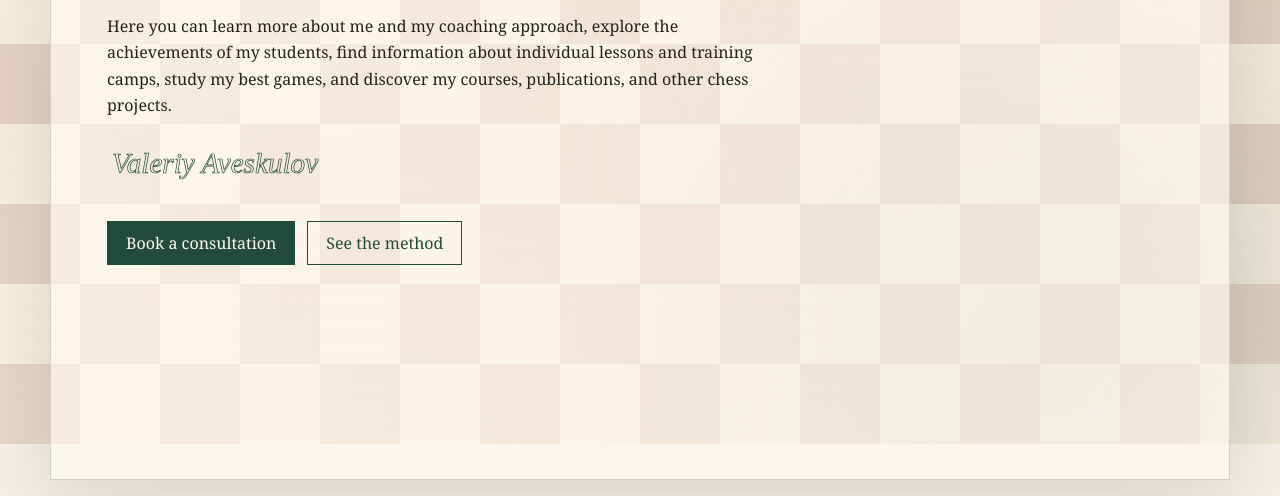
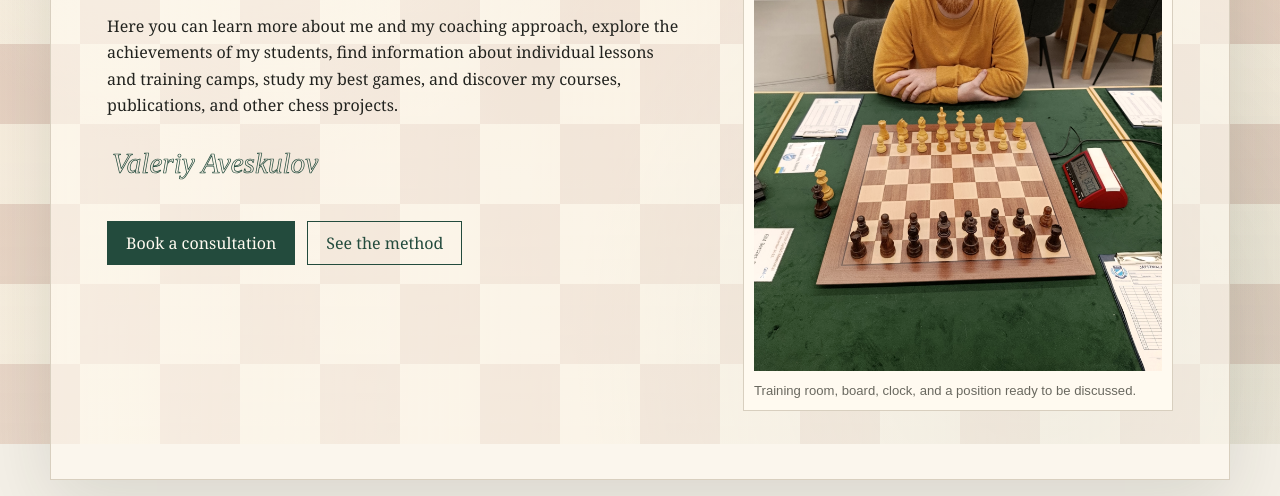
Before and after one commit to ChessTao/aveskulov.com, a website: page index.html in a window 1280 px wide. Shown: the part 356-852 px from the top of the page. Drawn offline with Linux system fonts and the light colour scheme.

Commit message:
Show portrait on home and about

```diff
--- a/index.html
+++ b/index.html
@@ -35,7 +35,7 @@
 
       <main class="tab-stage">
 <section class="panel is-active" id="home" data-panel="home" tabindex="-1">
-          <div class="hero-grid hero-grid-text">
+          <div class="hero-grid">
             <div class="hero-copy">
               <h1>Aveskulov Chess Coaching</h1>
               <p class="lead welcome-text">
@@ -54,6 +54,10 @@
               </div>
             </div>
 
+            <figure class="portrait">
+              <img src="assets/home-portrait.jpg" alt="Valeriy Aveskulov seated behind a chessboard in a training room.">
+              <figcaption>Training room, board, clock, and a position ready to be discussed.</figcaption>
+            </figure>
           </div>
         </section>
 <section class="panel" id="about" data-panel="about" tabindex="-1">
--- a/styles/home.css
+++ b/styles/home.css
@@ -3,10 +3,6 @@
   grid-template-columns: minmax(0, 1fr) minmax(320px, 430px);
   gap: clamp(28px, 5vw, 64px);
   align-items: start;
-}
-
-.hero-grid-text {
-  grid-template-columns: minmax(0, 760px);
 }
 
 .hero-copy {
```
Also changed, not shown: src/sections/home.html (+5 -1 lines).
